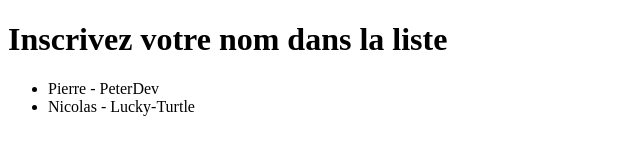
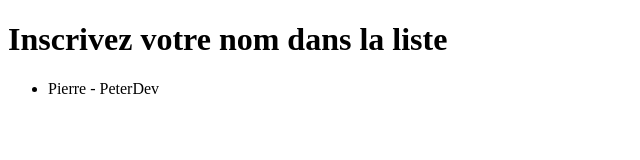
Before and after one commit to PierreDenaes/gitCollab, a plain HTML site: page index.html in a window 1280 px wide. Shown: the whole page, without its empty margins (0-640 px from the left). Drawn offline with Linux system fonts and the light colour scheme.

Commit message:
Update index.html

```diff
--- a/index.html
+++ b/index.html
@@ -10,7 +10,6 @@
     <h1>Inscrivez votre nom dans la liste</h1>
     <ul>
         <li>Pierre - PeterDev</li>
-        <li>Nicolas - Lucky-Turtle</li>
     </ul>
 </body>
 </html>
```
